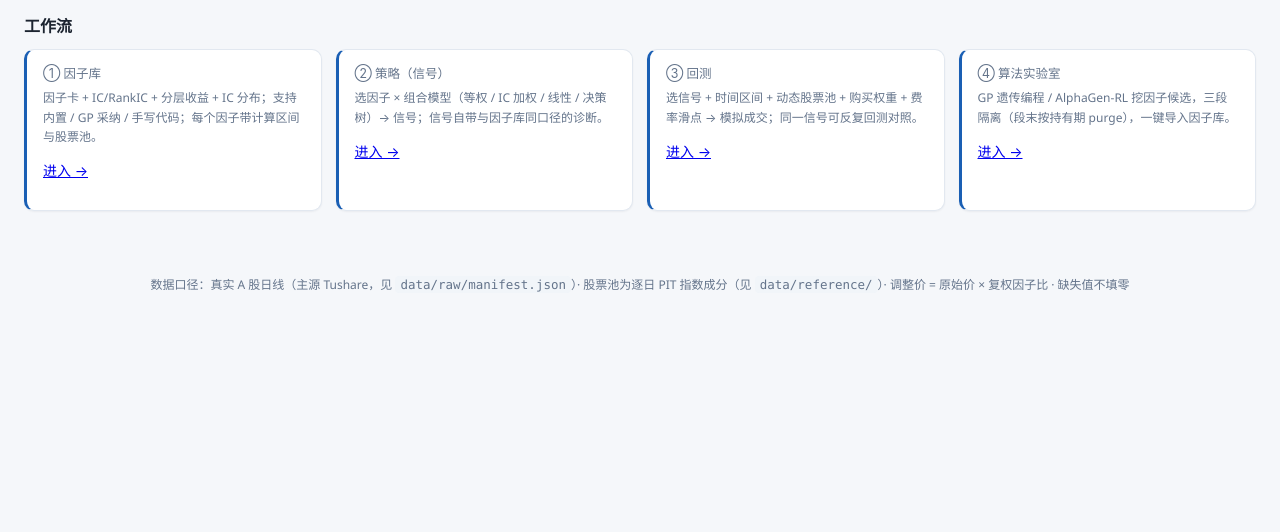
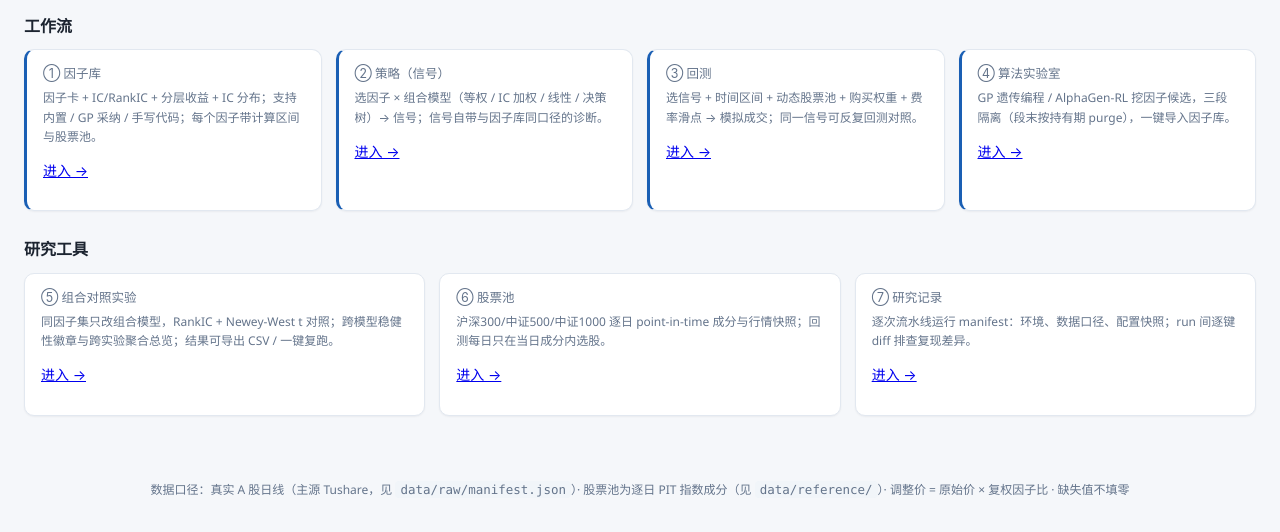
Before and after one commit to cf-region-master/quantlab, a FastAPI app: page / in a window 1280 px wide. Shown: the part 425-957 px from the top of the page. Before the commit the page ends 717 px from the top, so only its background shows below. Run offline with FastAPI, Linux system fonts and the light colour scheme.

Commit message:
feat(web): 首页新增研究工具入口卡（对照实验/股票池/研究记录）；组合报告 PDF 补瀑布分解与多持有期显著性聚合

```diff
--- a/quantlab/api/main.py
+++ b/quantlab/api/main.py
@@ -1374,6 +1374,15 @@ def api_combination_report_pdf(signal_id: int):
         g = rep["gain"]
         body(f"最强单因子：{g.get('best_single_key')} = {g.get('best_single_ic')}")
         body(f"组合翻正：{'是' if g.get('sign_flip') else '否'} · {g.get('note')}")
+    if rep.get("waterfall"):
+        wf = rep["waterfall"]
+        parts = "，".join(f"{lab} {v:+.5f}" for lab, v in zip(wf["labels"], wf["values"]))
+        body(f"增益瀑布分解（逐因子边际贡献，末项为组合信号自身）：{parts}")
+    if rep.get("significance"):
+        sig_parts = "，".join(
+            f"h={h}: NW t={s['t_nw']:.2f}{s.get('stars') or ''}（{'正' if s.get('positive') else '负'}方向）"
+            for h, s in sorted(rep["significance"].items(), key=lambda kv: int(kv[0])))
+        body(f"多持有期显著性聚合：{sig_parts}")
     body("口径：RankIC = Spearman（并列平均秩）；NW = Newey-West HAC 修正 t；均为描述性统计。", size=8, color=(110, 110, 110))
     out = ROOT / "data" / "store" / f"combination_report_{signal_id}.pdf"
     out.parent.mkdir(parents=True, exist_ok=True)
--- a/quantlab/web/templates/index.html
+++ b/quantlab/web/templates/index.html
@@ -45,4 +45,17 @@
     <div class="n">GP 遗传编程 / AlphaGen-RL 挖因子候选，三段隔离（段末按持有期 purge），一键导入因子库。</div>
     <p><a href="/lab">进入 →</a></p></div>
 </div>
+
+<h2>研究工具</h2>
+<div class="cards">
+  <div class="card"><div class="k">⑤ 组合对照实验</div>
+    <div class="n">同因子集只改组合模型，RankIC + Newey-West t 对照；跨模型稳健性徽章与跨实验聚合总览；结果可导出 CSV / 一键复跑。</div>
+    <p><a href="/experiments">进入 →</a></p></div>
+  <div class="card"><div class="k">⑥ 股票池</div>
+    <div class="n">沪深300/中证500/中证1000 逐日 point-in-time 成分与行情快照；回测每日只在当日成分内选股。</div>
+    <p><a href="/pools">进入 →</a></p></div>
+  <div class="card"><div class="k">⑦ 研究记录</div>
+    <div class="n">逐次流水线运行 manifest：环境、数据口径、配置快照；run 间逐键 diff 排查复现差异。</div>
+    <p><a href="/runs">进入 →</a></p></div>
+</div>
 {% endblock %}
```
